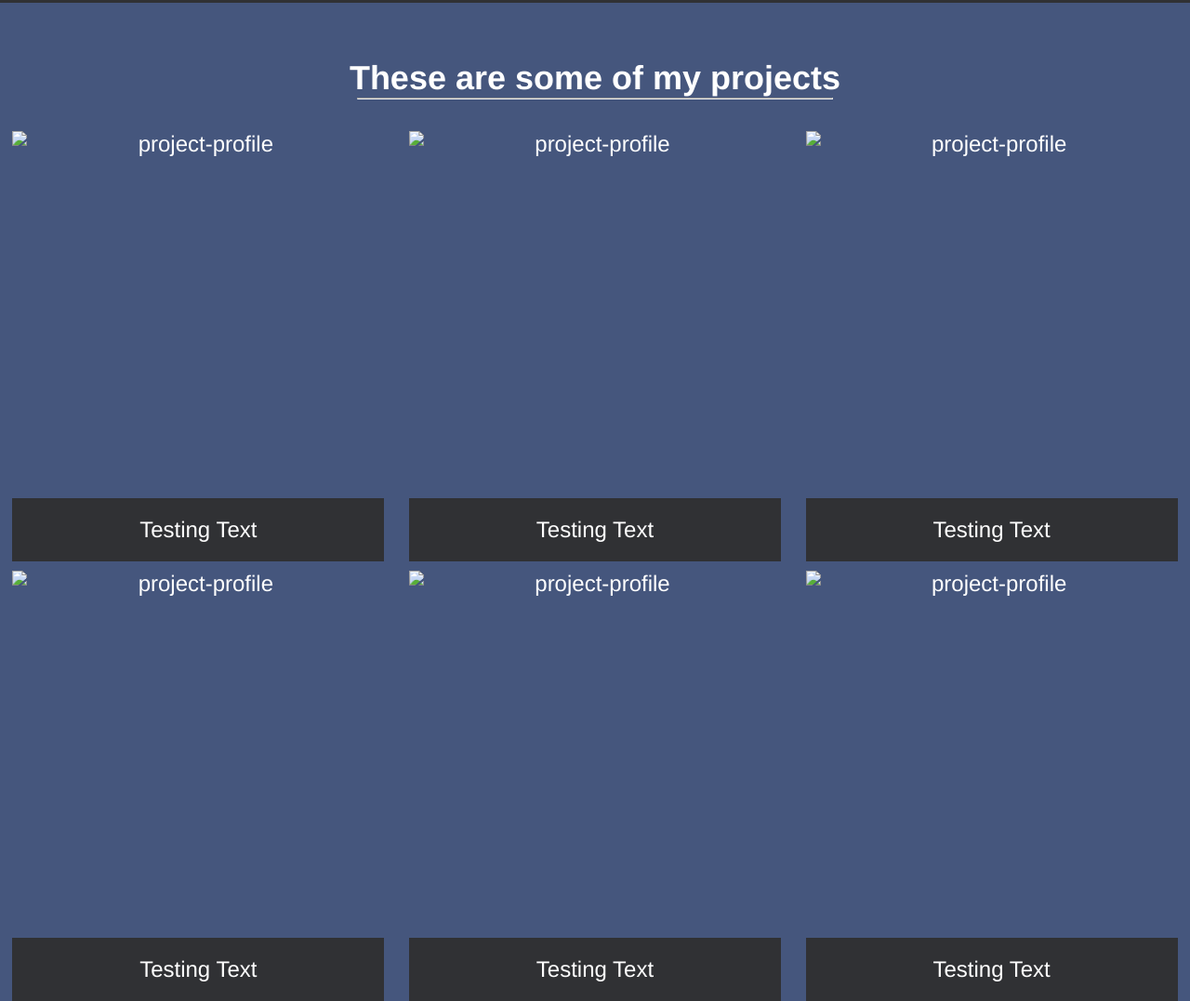
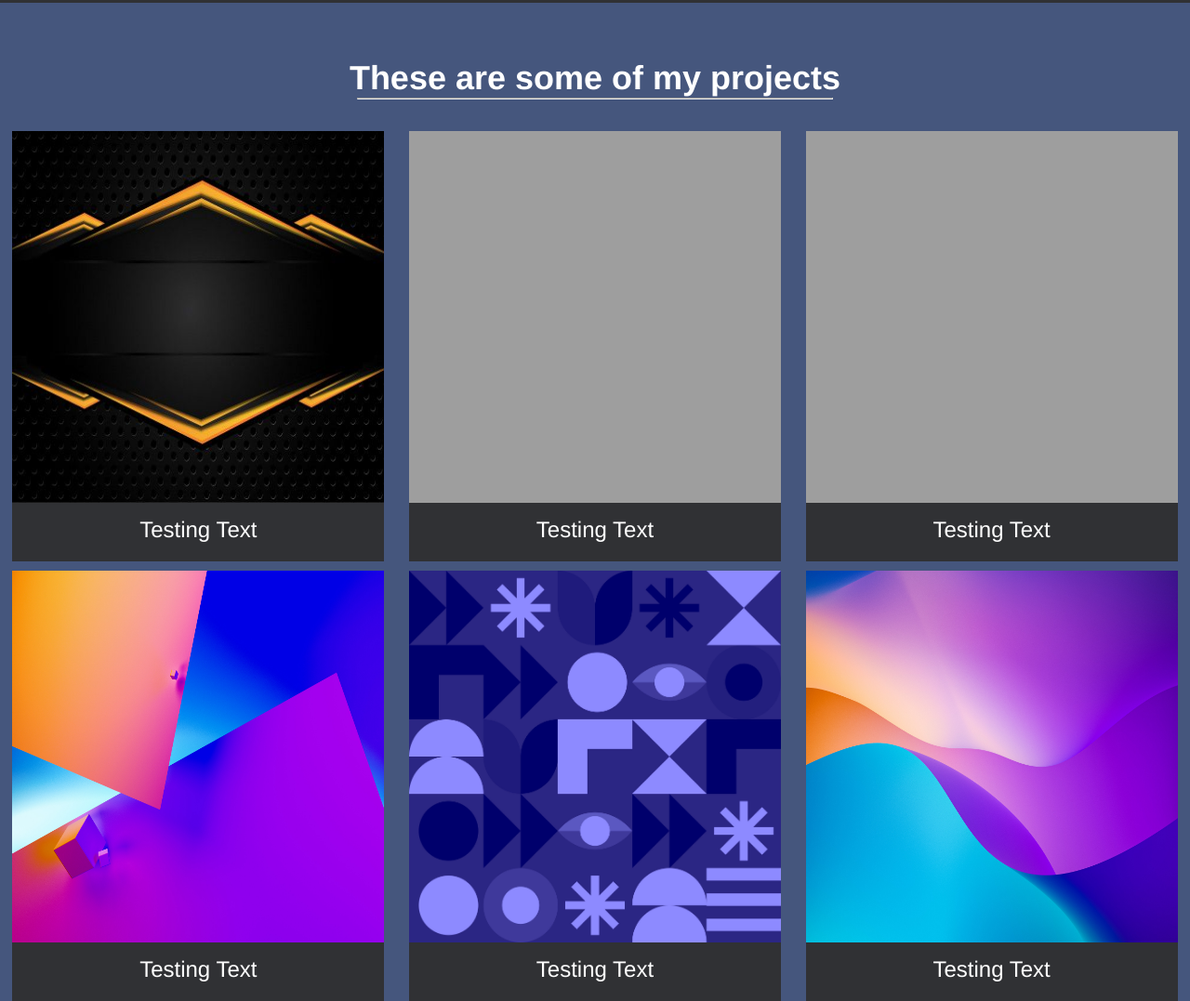
Before and after one commit to nimely111/Resume, a plain HTML site: page index.html in a window 1280 px wide. Shown: the part 790-1867 px from the top of the page at 93% size. Drawn offline with Linux system fonts and the light colour scheme; the site is published under a folder, as on GitHub Pages, so addresses that start at the root find nothing.

```diff
--- a/index.html
+++ b/index.html
@@ -25,31 +25,31 @@
             <hr>
            <div class="flex">
                <div>
-                   <img src="/Images/dark.jpg" alt="project-profile">
+                   <img src="Images/dark.jpg" alt="project-profile">
                    <div class="work-name"><span>&lt; &nbsp;</span>Testing Text<span>&nbsp;&#47;&gt;</span></div>
             </div>
                <div>
-                   <img src="/Images/person-pc.jpg" alt="project-profile">
+                   <img src="Images/person-pc.jpg" alt="project-profile">
                    <div class="work-name"><span>&lt; &nbsp;</span>Testing Text<span>&nbsp;&#47;&gt;</span></div>
                 </div>
                <div>
 
-                <img src="/Images/laptop.jpg" alt="project-profile">
+                <img src="Images/laptop.jpg" alt="project-profile">
                    <div class="work-name"><span>&lt; &nbsp;</span>Testing Text<span>&nbsp;&#47;&gt;</span></div>
                 </div>
                <div>
 
-                <img src="/Images/colorful2.jpg" alt="project-profile">
+                <img src="Images/colorful2.jpg" alt="project-profile">
                    <div  class="work-name"><span>&lt; &nbsp;</span>Testing Text<span>&nbsp;&#47;&gt;</span></div>
                 </div>
                <div>
 
-                <img src="/Images/Colorful.jpg" alt="project-profile">
+                <img src="Images/Colorful.jpg" alt="project-profile">
                    <div class="work-name"><span class="code-sign">&lt; &nbsp;</span>Testing Text<span>&nbsp;&#47;&gt;</span></div>
                 </div>
                <div>
 
-                <img src="/Images/colorful3.jpg" alt="project-profile">
+                <img src="Images/colorful3.jpg" alt="project-profile">
                    <div class="work-name"><span>&lt; &nbsp;</span>Testing Text<span>&nbsp;&#47;&gt;</span></div>
                 </div>
            </div>
```
Also changed, not shown: Images/Colorful.JPG (renamed from Images/Colorful.jpg), Images/colorful1.JPG (renamed from Images/colorful1.jpg), Images/colorful2.JPG (renamed from Images/colorful2.jpg), Images/colorful3.JPG (renamed from Images/colorful3.jpg), Images/dark.JPEG (renamed from Images/dark.jpeg), Images/dark.JPG (renamed from Images/dark.jpg), Images/dark1.JPEG (renamed from Images/dark1.jpeg), Images/dark1.JPG (renamed from Images/dark1.jpg), Images/symbols.JPG (renamed from Images/symbols.jpg), 5 other files.
